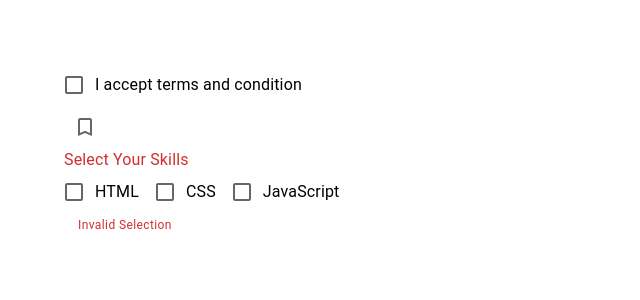
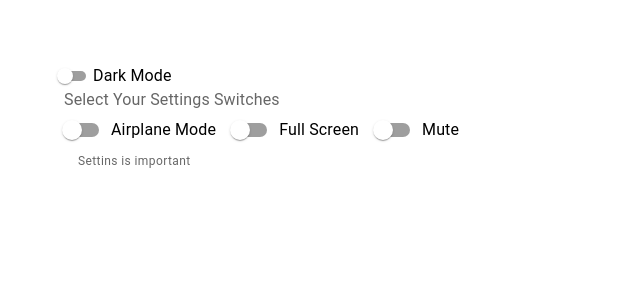
Before and after one commit to anodiamadm/expt, a React (Create React App) app in the folder React MUI/react-mui-demo/: page / in a window 1280 px wide. Shown: the top 300 px of the page, without its empty margins (0-640 px from the left). Built offline with nearby package versions, Linux system fonts and the light colour scheme.

Commit message:
Switch and Switch Group

```diff
--- a/React MUI/react-mui-demo/src/App.tsx
+++ b/React MUI/react-mui-demo/src/App.tsx
@@ -1,11 +1,12 @@
 import './App.css';
+import MuiSwitch from './components/MuiSwitch';
 //import MuiMultiSelect from './components/MuiMuttiSelect';
 // import MuiButton from './components/MuiButton';
 // import MuiSelect from './components/MuiSelect';
 // import MuiTextField from './components/MuiTextField';
 // import MuiTypography from './components/MuiTypography';
 // import MuiRadioButton from './components/MuiRadioButton';
-import MuiCheckbox from './components/MuiCheckbox';
+// import MuiCheckbox from './components/MuiCheckbox';
 
 function App() {
   return (
@@ -16,7 +17,8 @@ function App() {
       {/*<MuiSelect/>*/}
       {/*<MuiMultiSelect/>*/}
       {/* <MuiRadioButton/> */}
-      <MuiCheckbox/>
+      {/* <MuiCheckbox/> */}
+      <MuiSwitch/>
     </div>
   );
 }
--- /dev/null
+++ b/React MUI/react-mui-demo/src/components/MuiSwitch.tsx
@@ -0,0 +1,50 @@
+import React,  { useState } from 'react'
+import { Box, FormControlLabel, Switch, FormControl, FormGroup, FormLabel, FormHelperText } from '@mui/material'
+
+const MuiSwitch = () => {
+    const [checked, setChecked] = useState(false)
+    const handleChange = (event: React.ChangeEvent<HTMLInputElement>) => {
+        setChecked(event.target.checked)
+    }
+    console.log('Checked: ', checked)
+    const [settings,setSettings]=useState<string[]>([])
+    const handleSettingsChange = (event: React.ChangeEvent<HTMLInputElement>) => {
+        const index=settings.indexOf(event.target.value);
+        if(index===-1){
+            setSettings([...settings,event.target.value])
+        }
+        else{
+            setSettings(settings.filter((setting)=>setting!==event.target.value))
+        }
+    }
+    console.log('Your Settings: ', settings);
+  return (
+    <Box>
+        <Box>
+        <FormControlLabel label='Dark Mode' control={<Switch checked={checked} onChange={handleChange} size='small' color='success' />}/>
+        </Box>
+        <Box>
+            <FormControl>
+                <FormLabel>Select Your Settings Switches</FormLabel>
+                <FormGroup row>
+                    <FormControlLabel
+                        label='Airplane Mode' value='airplaneMode'
+                        control={<Switch checked={settings.includes('airplaneMode')} onChange={handleSettingsChange} />}
+                    />
+                                            <FormControlLabel
+                        label='Full Screen' value='fullScreen'
+                        control={<Switch checked={settings.includes('fullScreen')} onChange={handleSettingsChange} />}
+                    />
+                    <FormControlLabel
+                        label='Mute' value='mute'
+                        control={<Switch checked={settings.includes('mute')} onChange={handleSettingsChange} />}
+                    />
+                </FormGroup>
+                <FormHelperText>Settins is important</FormHelperText>
+            </FormControl>
+        </Box>
+    </Box>
+  )
+}
+
+export default MuiSwitch
```
